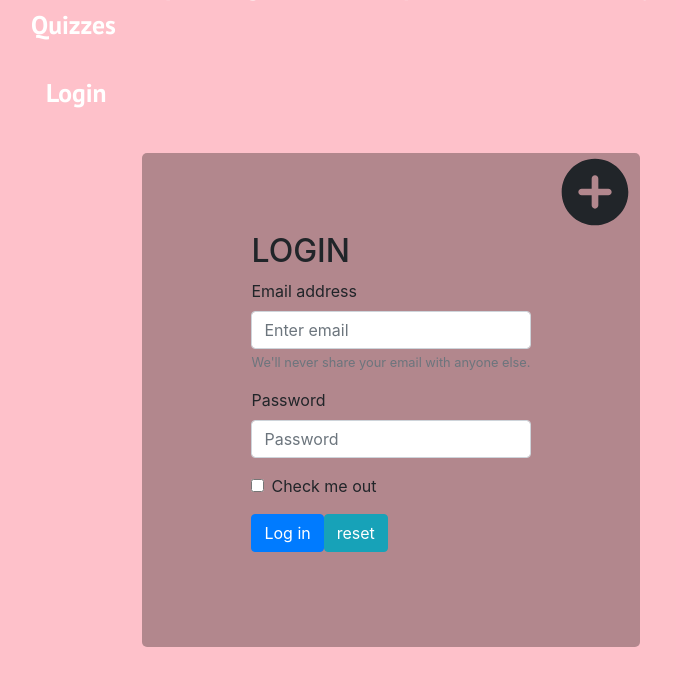
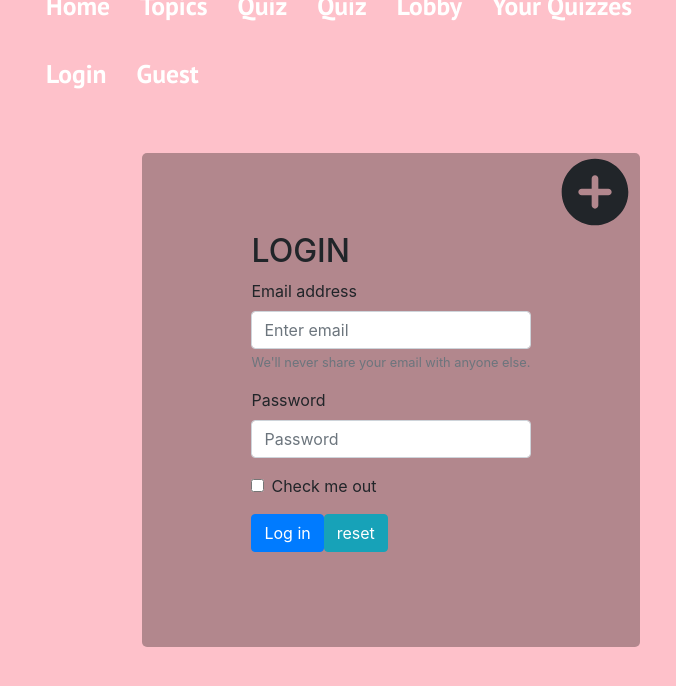
Before and after one commit to malu900/QuizlyClient, a React (Create React App) app: page /login in a window 1280 px wide. Shown: the top 686 px of the page, without its empty margins (249-925 px from the left). Built offline with nearby package versions, Linux system fonts and the light colour scheme.

Commit message:
merge fix

```diff
--- a/src/auth/Login.js
+++ b/src/auth/Login.js
@@ -36,7 +36,7 @@ export class Login extends Component {
     };
     axios.post("http://localhost:8081/auth/login", login).then((response) => {
       if (response.data != null) {
-        // console.log(response.data);
+        console.log(response.data);
         /*localStorage.setItem('token', response.data.token);*/
         sessionStorage.setItem('userId', response.data.userId);
         this.setState({ show: true });
--- a/src/common/AppHeader.js
+++ b/src/common/AppHeader.js
@@ -23,19 +23,61 @@ export class AppHeader extends Component {
                   <li>
                     <Link to="/quiz">Quiz</Link>
                   </li>
+                  {/* <li> */}
+                    {/* <Link to="/quiz/lobby/currentQuiz/:id">currentquiz</Link>
+                  </li>
                   <li>
+                    <Link to="/quiz/lobby/currentQuiz/winners">winners</Link>
+                  </li> */}
+                  <li>
+                    {
+                <Link to="/parent">Quiz</Link>}
+                    <Link to="/lobby">Lobby</Link>
+                  </li>
+                  <li>
+                    <Link to="/PersonalQuizzes">Your Quizzes</Link>
+                  </li>
+                </ul>
+              </div>
+              <div>
+                <ul>
+                  <li>
+                    <Link to="/login">Login</Link>
+                  </li>
+                         <li>
+                <Link to="/guest">Guest</Link>
+              </li>
+                </ul>
+              </div>
+            </Row>
+          </Container>
+      );
+    }
+    else {
+      return(
+<Container id="AppHeader">
+            <Row>
+              <div>
+                <ul>
+                  <li>
+                    <Link to="/">Home</Link>
+                  </li>
+                  <li>
+                    <Link to="/topics">Topics</Link>
+                  </li>
+                  <li>
+                    <Link to="/quiz">Quiz</Link>
+                  </li>
+                  {/* <li>
                     <Link to="/quiz/lobby/currentQuiz/:id">currentquiz</Link>
                   </li>
                   <li>
                     <Link to="/quiz/lobby/currentQuiz/winners">winners</Link>
-                  </li>
+                  </li> */}
                   <li>
-                    {/* <<<<<<< HEAD
-                <Link to="/parent">Quiz</Link>
-======= */}
+                    {
+                <Link to="/parent">Quiz</Link>}
                     <Link to="/lobby">Lobby</Link>
-
-                    {/* >>>>>>> 62115990f07f0455acbe6b0cb82cd8e1dc62bf4a */}
                   </li>
                   <li>
                     <Link to="/PersonalQuizzes">Your Quizzes</Link>
@@ -54,10 +96,7 @@ export class AppHeader extends Component {
               </div>
             </Row>
           </Container>
-      );
-    }
-    else {
-
+          )
     }
   }
 }
```
